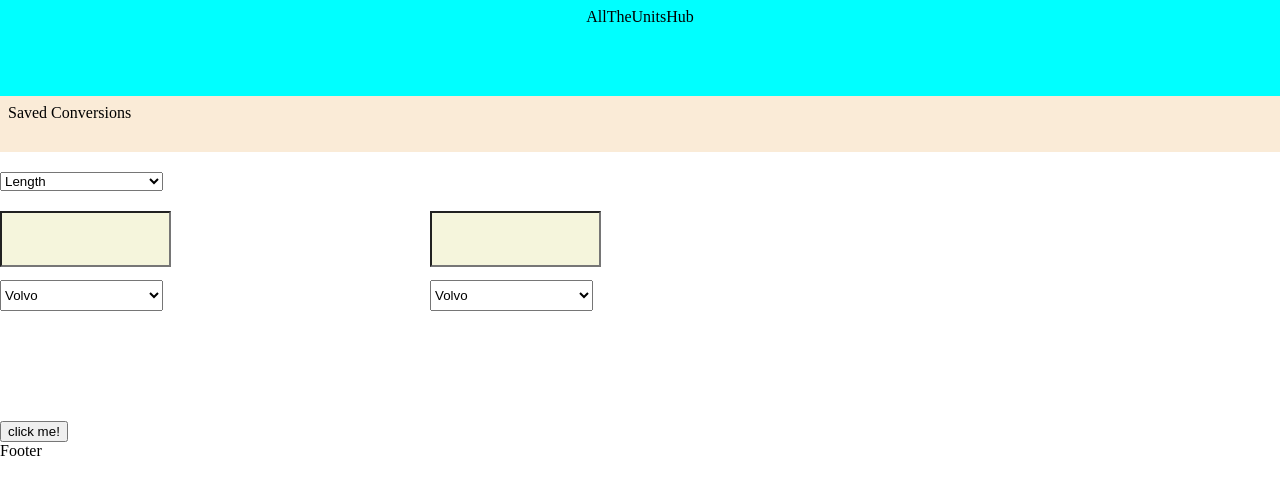
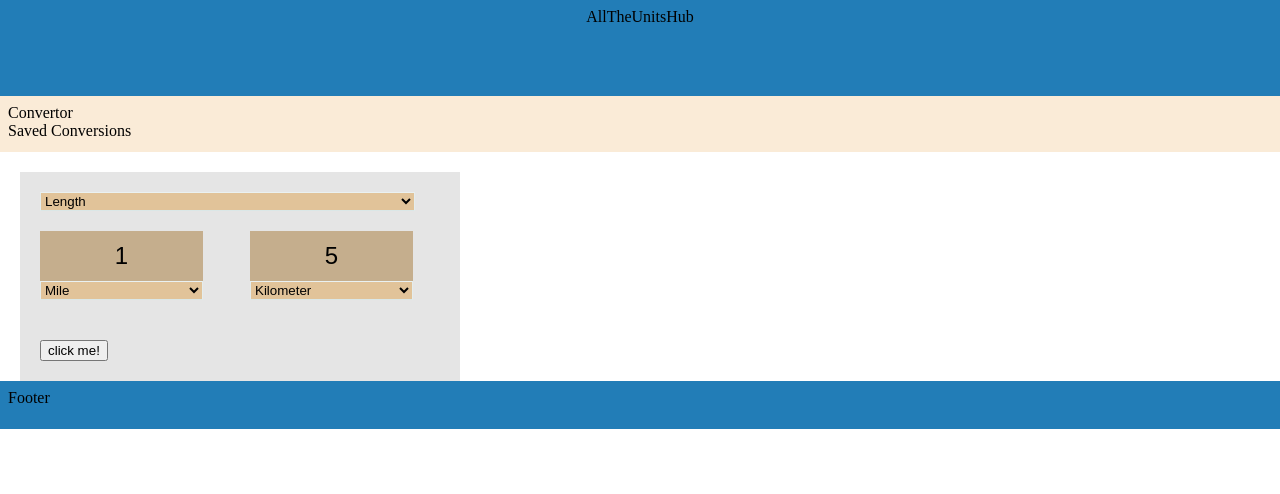
Before and after one commit to Timberland9x/AllTheUnitsHub, a plain HTML site: page index.html in a window 1280 px wide. Drawn offline with Linux system fonts and the light colour scheme.

Commit message:
changed css

```diff
--- a/backend.js
+++ b/backend.js
@@ -1,11 +1,17 @@
 //output button
+
+var a = new Vector([])
 function clicked(){
     console.log("Clicked Func");
 
     var num1 = document.getElementById("numInput").value;
     var num2 = document.getElementById("numInput2").value;
+
     const outputDiv = document.createElement("div");
-    outputDiv.innerHTML = "output" + (num1 + num2);
-    console.log("output: " + (parseFloat(num1) + parseFloat(num2)));
+    outputDiv.innerHTML = "output: " + (parseFloat(num1) + parseFloat(num2));
+    document.body.appendChild(outputDiv);
+
+    console.log(outputDiv);
+
 
 }
--- a/index.html
+++ b/index.html
@@ -10,8 +10,10 @@
     <body>
         <header>AllTheUnitsHub</header>
 
-        <nav>Saved Conversions</nav>
-
+        <nav><div>Convertor</div>
+            <div>Saved Conversions</div>
+        </nav>
+<div class = "conversionContainer">
         <select class = "unitsSelector" name="units" id="units">
             <option value="length">Length</option>
             <option value="temperture">Temperture</option>
@@ -20,26 +22,29 @@
           </select>
         <div class="inputsWrapper">
         <div class="inputWrapper">
-        <input class = "numInput" id="numInput" type="value">
+        <input class = "numInput" id="numInput" type="value" value=1>
         <select name="unit1" id="unit1">
-            <option value="volvo">Volvo</option>
-            <option value="saab">Saab</option>
-            <option value="mercedes">Mercedes</option>
-            <option value="audi">Audi</option>
+            <option value="mile">Mile</option>
+            <option value="yard">Yard</option>
+            <option value="foot">Foot</option>
+            <option value="inch">Inch</option>
           </select>
         </div>
         <div class="inputWrapper">
-        <input class = "numInput" id="numInput2" type="value">
+        <input class = "numInput" id="numInput2" type="value" value=5>
         <select name="unit2" id="unit2">
-            <option value="volvo">Volvo</option>
-            <option value="saab">Saab</option>
-            <option value="mercedes">Mercedes</option>
-            <option value="audi">Audi</option>
+            <option value="kilometer">Kilometer</option>
+            <option value="meter">Meter</option>
+            <option value="centimeter">Centimeter</option>
+            <option value="micrometer">Micrometer</option>
+            <option value="nanometer">Nanometer</option>
+
           </select>
         </div>
     </div>
+        <button id="click" onclick="clicked()">click me!</button>
+</div>
 
-        <button id="click" onclick="clicked()">click me!</button>
         <footer>Footer</footer>
     </body>
 
--- a/styles.css
+++ b/styles.css
@@ -1,14 +1,16 @@
 
-body{
-    padding: 0;
-    margin: 0;
+html, body{
+    padding: 0px;
+    margin: 0px;
+    min-height: 100%;
+    height: 100%;
 }
 
 header{
     height: 80px;
     margin: 0px;
     padding: 8px;
-    background-color: aqua;
+    background-color: #227DB7;
     text-align: center;
 }
 
@@ -19,26 +21,56 @@ nav{
     padding: 8px;
     background-color:antiquewhite;
 }
+.conversionContainer{
+    margin-left: 20px;
+    background-color: #E5E5E5;
+    width: 400px;
+    padding: 20px;
+}
 .inputsWrapper{
     display: grid;
-    grid-template-columns: 1fr 1fr 1fr;
-    grid-template-rows: 100px 100px;
-    gap: 10px;
+    width: 420px;
+    grid-template-columns: 1fr 1fr;
+    gap: 0px;
+    margin-bottom: 40px;
 }
 .inputWrapper{
     display: grid;
+    margin: 0px;
+    padding: 0px;
 }
 
 .numInput{
+    margin: 0px;
+    padding: 0px;
     width: 163px;
     height: 50px;
-    background-color:beige;
+    background-color:rgb(189, 160, 119, .8);
     text-align: center;
     font-size: 24px;
+    border: 0;
 }
 select{
     width: 163px;
+    margin: 0px;
+    padding: 0px;
+    border: 1px solid #e2eded;
+    border-color: #eaf1f1 #e4eded #dbe7e7 #e4eded;
+    background-color:rgb(225, 195, 153);
 }
+select:hover{
+    background-color:rgb(225, 195, 153, .7);
+}
+
 .unitsSelector{
     margin-bottom: 20px;
+    width: 375px;
 }
+
+
+
+footer {
+    background-color: #227DB7;
+    height: 32px;
+    padding: 8px;
+  }
```
